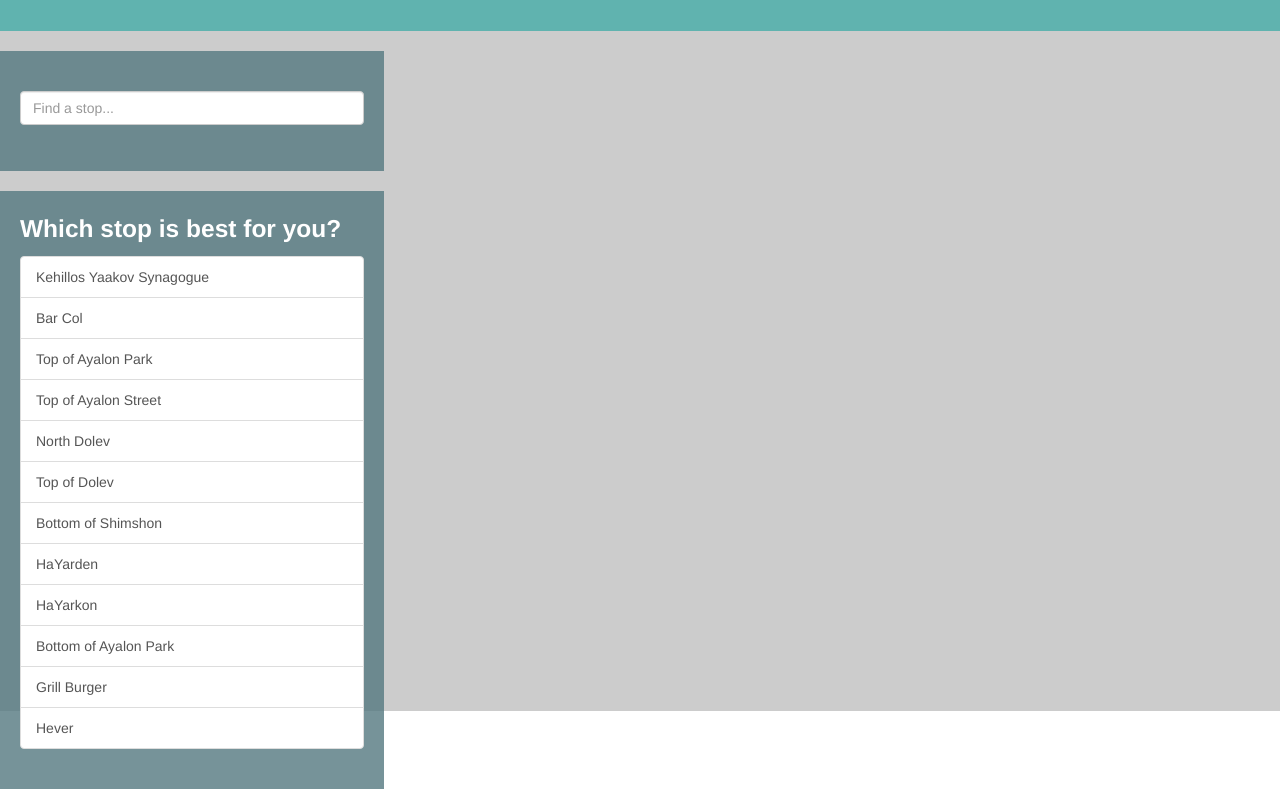
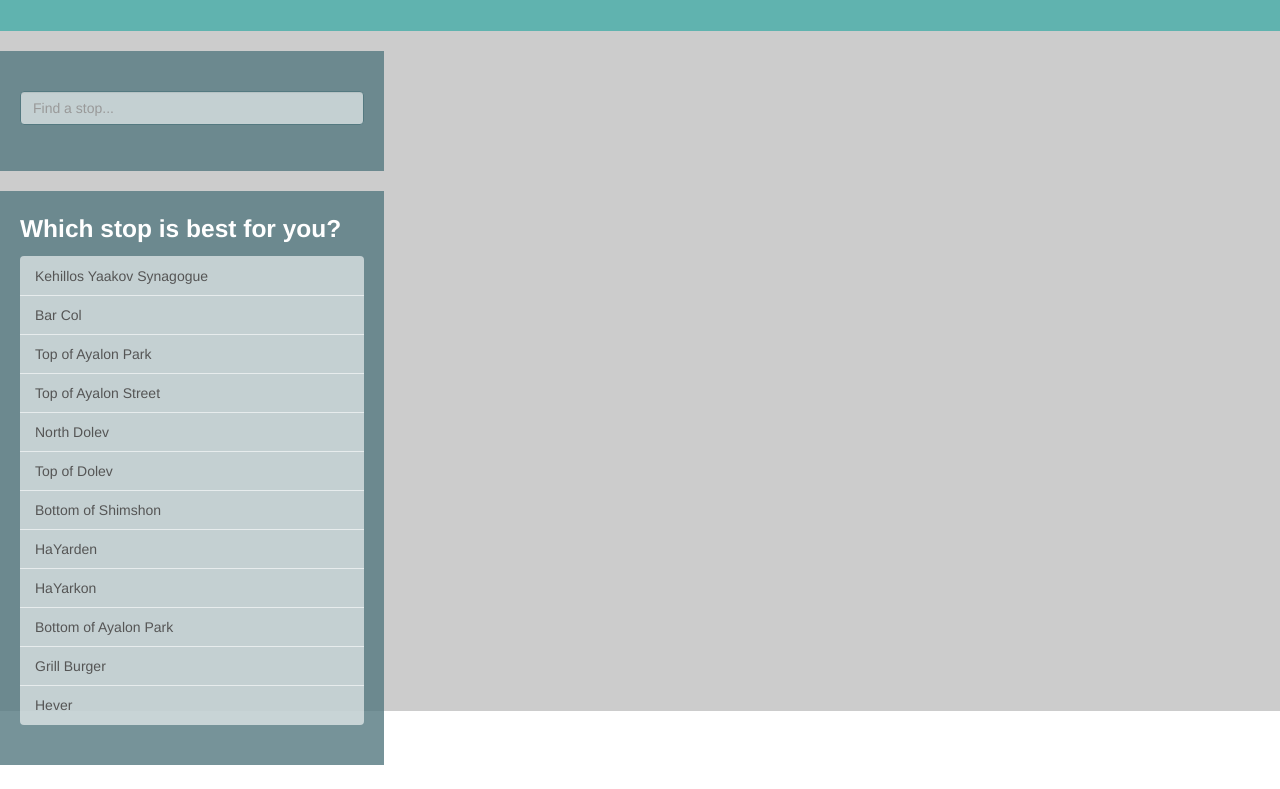
Before and after one commit to ChavahJ/neighborhoodMapTake5, a plain HTML site: page index.html in a window 1280 px wide. Shown: the part 89-878 px from the top of the page. After the commit the page ends 854 px from the top, so only its background shows below. Drawn offline with nearby package versions, Linux system fonts and the light colour scheme.

Commit message:
small tweak on css

```diff
--- a/css/map.css
+++ b/css/map.css
@@ -45,8 +45,19 @@ html, body {
     z-index: 5;
 }
 
-.nh .form-group {
+.form-control {
+    background-color: rgba(255,255,255,0.6);
+    border: 1px solid #547980;
+}
+
+.form-group {
     margin-bottom: .5rem;
+}
+
+.list-group-item {
+    border: none;
+    background-color: rgba(255,255,255,0.6);
+    color: #fff;
 }
 
 .list-group-item.active, .list-group-item.active:focus, .list-group-item.active:hover {
--- a/index.html
+++ b/index.html
@@ -13,7 +13,7 @@
 
 </head>
 
-<body class="nh">
+<body>
     <div class="container-fluid content">
         <div class="map-container">
             <div id="map"></div>
```
